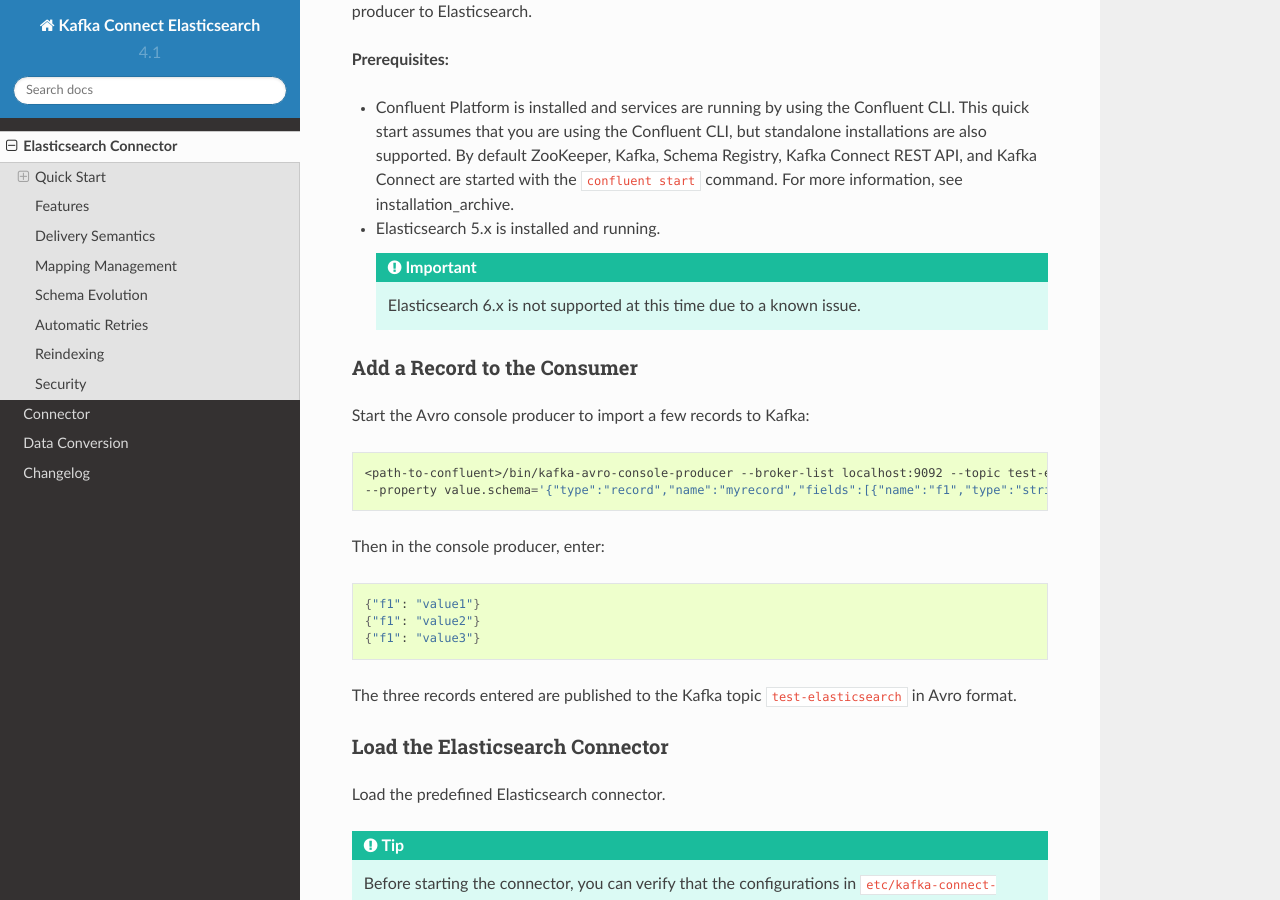
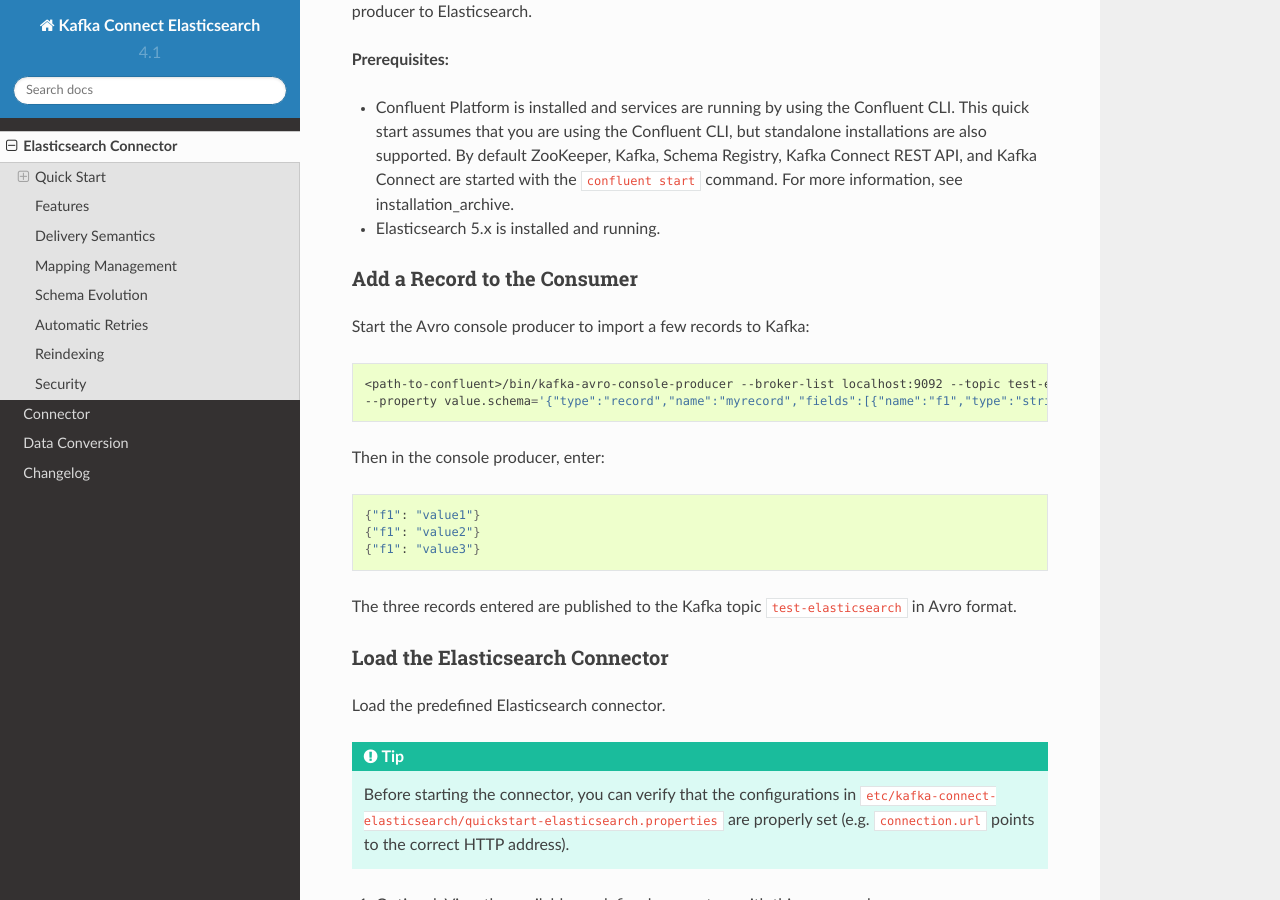
Before and after one commit to confluentinc/kafka-connect-elasticsearch, a Sphinx documentation site: the page built from docs/elasticsearch_connector.rst, in a window 1280 px wide and 900 px high, scrolled down 673 px. Built offline with Sphinx 7.4.7 and the Read the Docs theme 2.0.0, drawn with Linux system fonts in a browser that asks for light colours.

Commit message:
CC-1491: Remove note about unsupported ES6 from ES quick start

```diff
--- a/docs/elasticsearch_connector.rst
+++ b/docs/elasticsearch_connector.rst
@@ -35,8 +35,6 @@
 
 - :ref:`Confluent Platform <installation>` is installed and services are running by using the Confluent CLI. This quick start assumes that you are using the Confluent CLI, but standalone installations are also supported. By default ZooKeeper, Kafka, Schema Registry, Kafka Connect REST API, and Kafka Connect are started with the ``confluent start`` command. For more information, see :ref:`installation_archive`.
 - Elasticsearch 5.x is installed and running.
-
-  .. important:: Elasticsearch 6.x is not supported at this time due to a known issue.
 
 ----------------------------
 Add a Record to the Consumer
```
